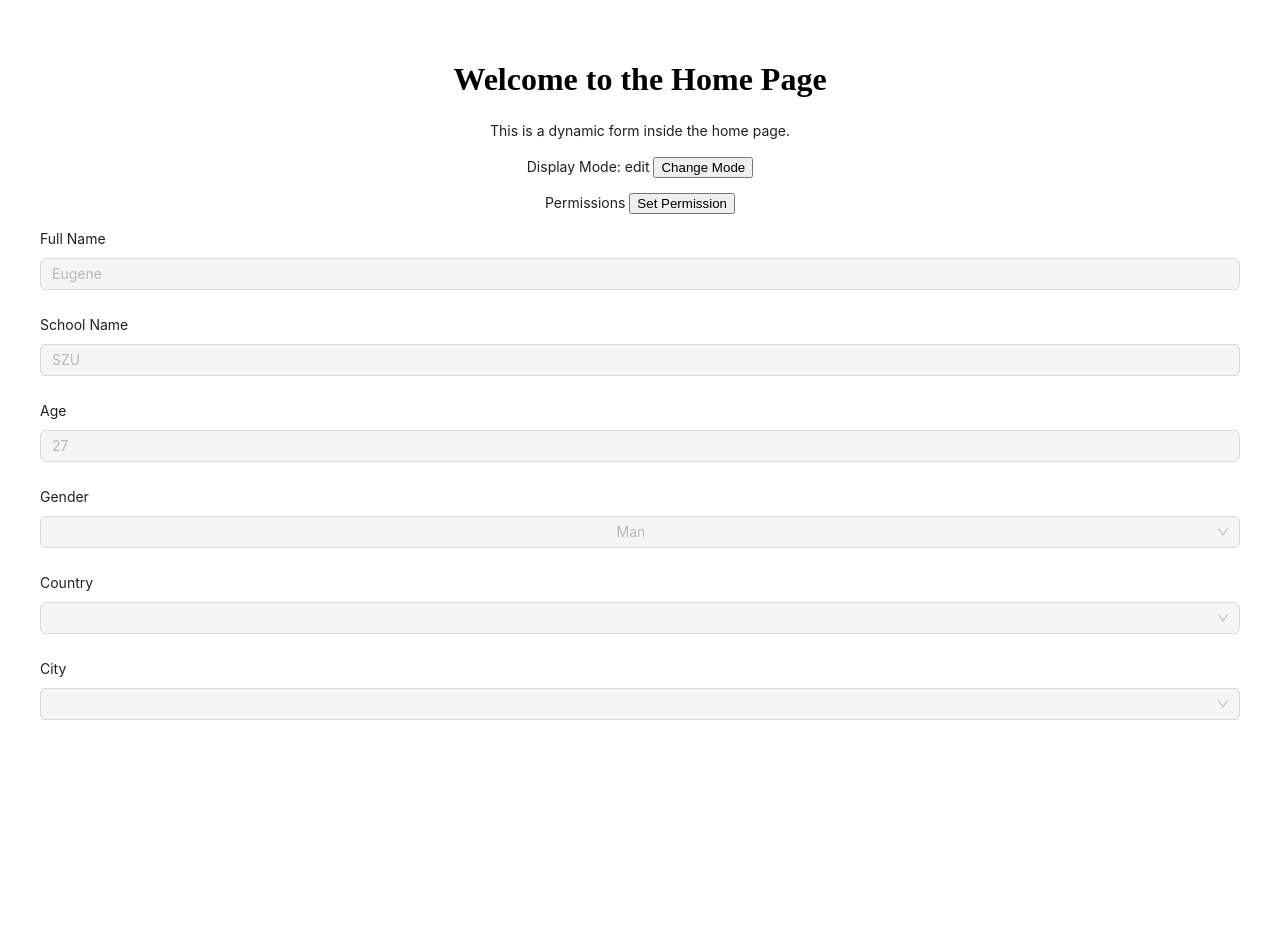
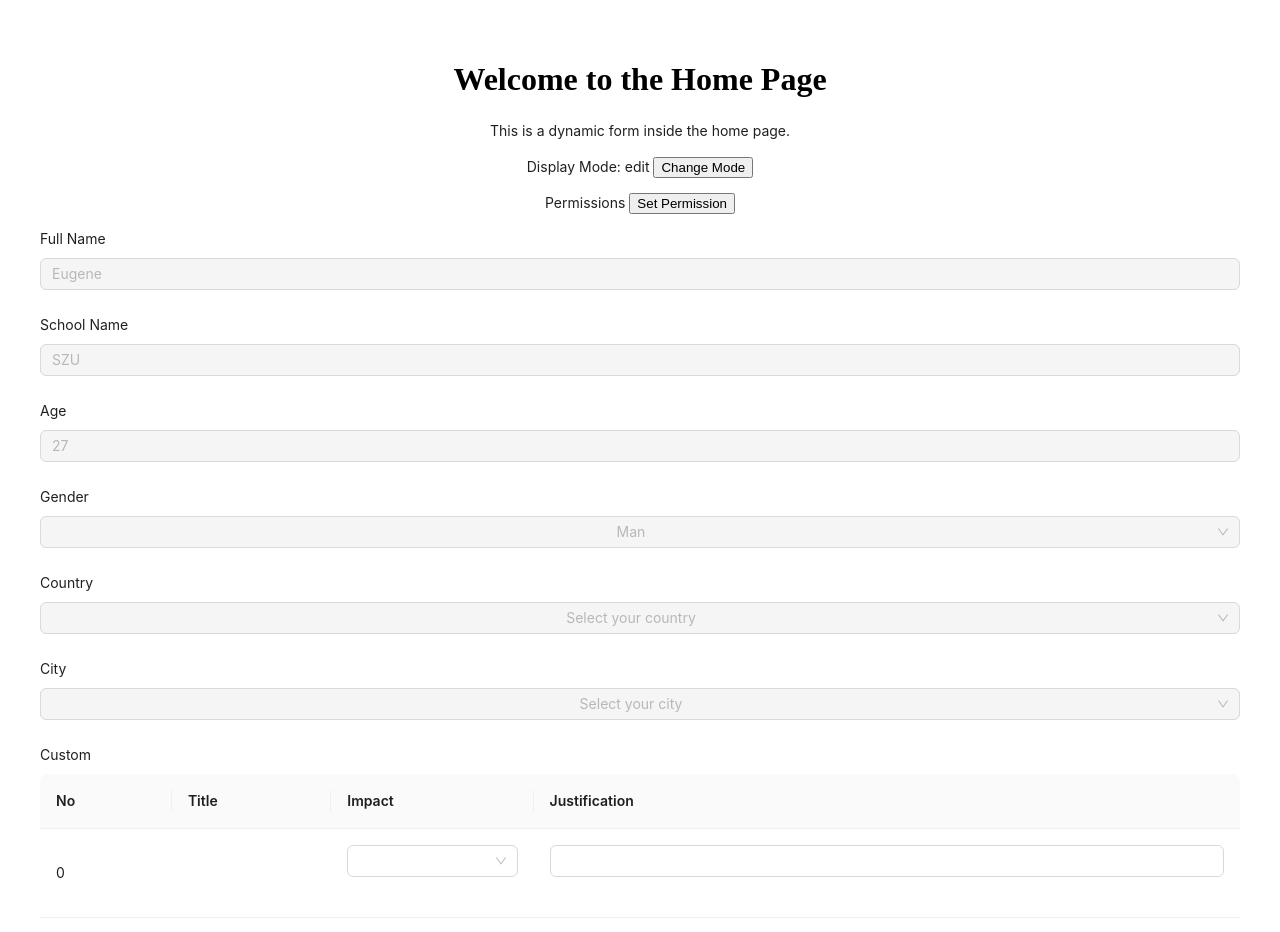
Before and after one commit to eugeneaiao-ui/dynamic-form, a React (Vite) app: page / in a window 1280 px wide. Shown: the top 932 px of the page. Before the commit the page ends 800 px from the top, so only its background shows below. Built offline with nearby package versions, Linux system fonts and the light colour scheme.

Commit message:
feat: new component

```diff
--- a/src/DynamicForm/AsyncFormFields.ts
+++ b/src/DynamicForm/AsyncFormFields.ts
@@ -141,5 +141,28 @@ export const AsyncFormFields: Record<FormFields, FormFieldsParams> = {
         componentProps: {
             placeholder: 'Enter your address'
         }
+    },
+    [FormFields.custom]: {
+        label: 'Custom',
+        componentProps: {
+            tableConfig: [{
+                dataIndex: 'key',
+                title: 'No',
+            }, {
+                dataIndex: 'title',
+                title: 'Title',
+            }, {
+                dataIndex: 'impact',
+                title: 'Impact',
+                type: 'Select',
+                props: {
+                    options: [{value: '123', label: 'Test'}],
+                }
+            }, {
+                dataIndex: 'justification',
+                title: 'Justification',
+                type: 'Input'
+            }]
+        }
     }
 }
--- a/src/DynamicForm/FormTemplate.ts
+++ b/src/DynamicForm/FormTemplate.ts
@@ -7,12 +7,14 @@ export enum FormFields {
   gender = 'gender',
   country = 'country',
   city = 'city',
-  address = 'address'
+  address = 'address',
+  custom = 'custom'
 }
 
 export enum FormFieldsType {
   Input = 'Input',
   Select = 'Select',
+  Custom = 'Custom'
 }
 
 export interface BasicTemplateProps {
@@ -86,4 +88,7 @@ export const BasicTemplate: Array<BasicTemplateProps> = [{
 }, {
   type: FormFieldsType.Input,
   name: FormFields.address
+}, {
+  type: FormFieldsType.Custom,
+  name: FormFields.custom
 }]
--- a/src/DynamicForm/index.tsx
+++ b/src/DynamicForm/index.tsx
@@ -1,5 +1,5 @@
 import React, { useContext, useState } from 'react'
-import { Form } from 'antd'
+import { Form, FormProps } from 'antd'
 import FormContext, { FormProvider } from './FormContext'
 import FormConSumer from './FormConsumer'
 
@@ -15,10 +15,10 @@ interface DynamicFormProps {
     disabled?: boolean
 }
 
-const DynamicForm: React.FC<DynamicFormProps> = ({ children }) => {
+const DynamicForm: React.FC<DynamicFormProps & FormProps> = ({ children, ...rest }) => {
     const ctx = useContext(FormContext)
     return (
-        <Form form={ctx.form} layout="vertical">
+        <Form form={ctx.form} layout="vertical" {...rest}>
             {children}
         </Form>
     )
--- a/src/DynamicForm/renderField.tsx
+++ b/src/DynamicForm/renderField.tsx
@@ -2,6 +2,7 @@ import React, { useState } from 'react';
 import { Form, FormInstance, FormItemProps, Input, Select } from 'antd';
 import { useUpdateEffect, useRequest } from 'ahooks'
 import { FormConfig, FormFieldsType } from './FormTemplate';
+import { TableForm } from '../component/TableForm'
 
 export const renderField = (field: FormConfig) => {
   const { type, componentProps = {} } = field
@@ -12,6 +13,12 @@ export const renderField = (field: FormConfig) => {
       return (
         <Select {...componentProps} />
       );
+    case FormFieldsType.Custom: {
+      return (
+        <TableForm name={field.name} {...componentProps} />
+      )
+    }
+
     default:
       return null;
   }
--- /dev/null
+++ b/src/component/TableForm/index.tsx
@@ -0,0 +1,85 @@
+import React from "react";
+import { Form, Input, Select, Table } from 'antd'
+
+interface TableConfig {
+    type?: 'Input' | 'Select';
+    [x: string]: any;
+
+}
+
+interface TableFormProps {
+    value?: any[];
+    name: string;
+    onChange?: () => void;
+    tableConfig?: Array<TableConfig>
+}
+
+const defaultColumn = [{
+    dataIndex: 'key',
+    title: 'No',
+}, {
+    dataIndex: 'title',
+    title: 'Title',
+}, {
+    dataIndex: 'impact',
+    title: 'Impact',
+    type: 'Select',
+    props: {
+        options: [{ value: '123', label: 'Test' }],
+    }
+}, {
+    dataIndex: 'justification',
+    title: 'Justification',
+    type: 'Input'
+}]
+
+export const TableForm: React.FC<TableFormProps> = ({ name, value, onChange }) => {
+
+    const renderColumn = () => {
+        return defaultColumn?.map(item => {
+            if (!item.type) return item;
+            switch (item.type) {
+                case 'Input':
+                    return {
+                        ...item,
+                        render: (_: any, record: any) => {
+                            const fieldKey = record.key;
+                            return <Form.Item dependencies={[[fieldKey, 'impact']]} rules={[({ getFieldValue }) => {
+                                const impactValue = getFieldValue([name, fieldKey, 'impact']);
+                                console.log(impactValue)
+                                return {}
+                            }]} name={[fieldKey, item.dataIndex]}>
+                                <Input />
+                            </Form.Item>
+                        }
+                    }
+                case 'Select':
+                    return {
+                        ...item,
+                        render: (_: any, record: any) => {
+                            const fieldKey = record.key;
+                            return <Form.Item name={[fieldKey, item.dataIndex]}>
+                                <Select {...item.props} />
+                            </Form.Item>
+                        }
+                    }
+                default:
+                    return {
+                        ...item,
+                    };
+            }
+        })
+    }
+
+    return (
+        <Form.List name={name}>
+            {
+                (field) => {
+                    return <Table dataSource={field} pagination={false} columns={renderColumn() as any}></Table>
+                }
+            }
+        </Form.List>
+    )
+}
+
+export default TableForm
--- a/src/pages/Home/index.tsx
+++ b/src/pages/Home/index.tsx
@@ -5,6 +5,7 @@ import { BasicTemplate, FormFields } from "../../DynamicForm/FormTemplate";
 import { AsyncFormFields, AsyncParams } from "../../DynamicForm/AsyncFormFields";
 import { Middleware } from "../../abstract/MiniMiddleware";
 import FormContext from "../../DynamicForm/FormContext";
+import { Button } from "antd";
 
 // 中间件定义, 守卫负责鉴权
 const guideMiddleware: Middleware<middlewareCtx> = (ctx, next) => {
@@ -13,7 +14,8 @@ const guideMiddleware: Middleware<middlewareCtx> = (ctx, next) => {
         return ctx.fieldProps = {
             ...fieldProps,
             componentProps: {
-                disabled: true
+                ...fieldProps?.componentProps,
+                disabled: true,
             }
         }
     }
@@ -81,7 +83,24 @@ function useInitialData(id: string) {
             [FormFields.name]: "Eugene",
             [FormFields.age]: "27",
             [FormFields.school]: "SZU",
-            [FormFields.gender]: "Man"
+            [FormFields.gender]: "Man",
+            [FormFields.custom]: [{
+                title: 'test',
+                key: '1',
+                impact: '',
+            }, {
+                title: 'test',
+                key: '2',
+                impact: '',
+            }, {
+                title: 'test',
+                key: '3',
+                impact: '',
+            }, {
+                title: 'test',
+                key: '4',
+                impact: '',
+            }]
         })
     }, [id])
 
@@ -126,14 +145,19 @@ const HomePage: React.FC = () => {
         }
     }
 
+    const handleSubmit = (v: any) => {
+        console.log(v)
+    }
+
     return (
         <div>
             <h1>Welcome to the Home Page</h1>
-            <DynamicForm>
+            <DynamicForm onFinish={handleSubmit}>
                 <p>This is a dynamic form inside the home page.</p>
                 <p>Display Mode: {displayMode} <button onClick={handleChangeMode}>Change Mode</button></p>
                 <p>Permissions {permission} <button onClick={handlePermission}>Set Permission</button></p>
                 <FormConSumer formConfig={formConfig} />
+                <Button htmlType="submit" >Submit</Button>
             </DynamicForm>
         </div>
     );
```
